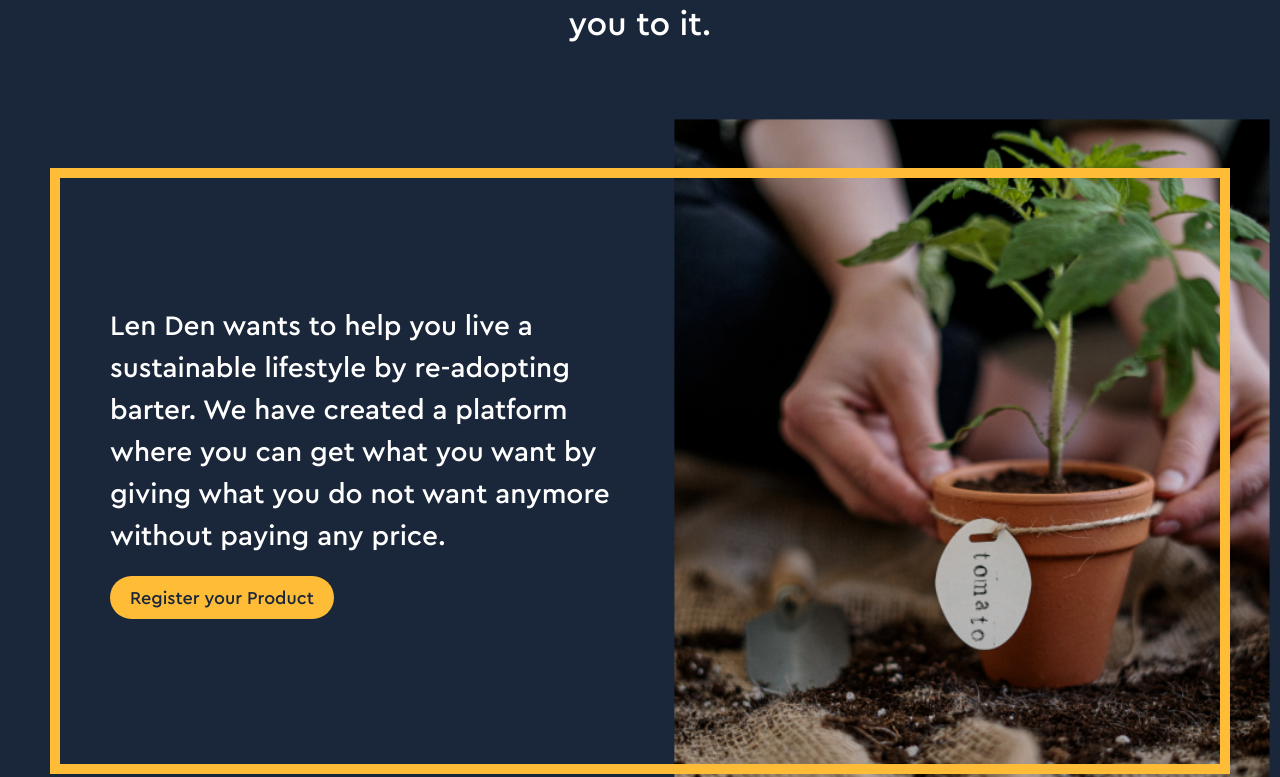
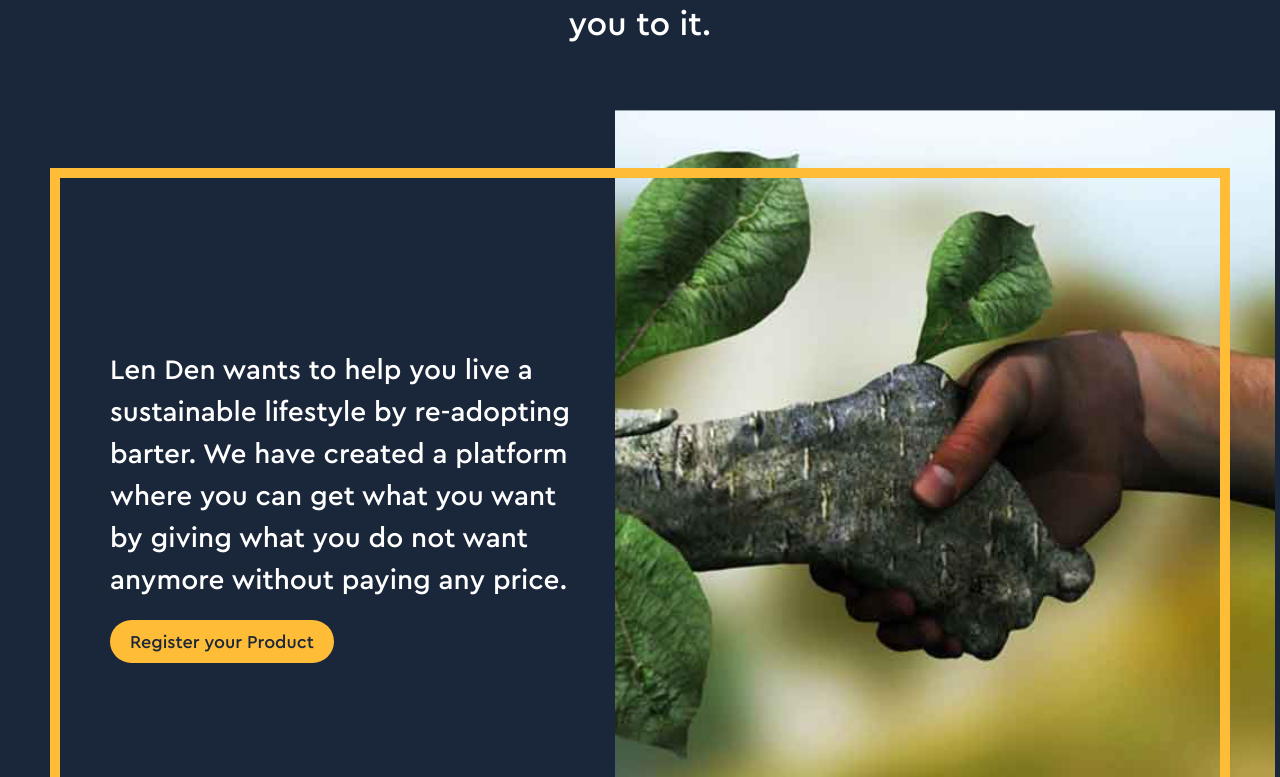
Before and after one commit to TheDemon12/lenden-coming-soon-v2, a React (Create React App) app: page / in a window 1280 px wide. Shown: the part 2083-2860 px from the top of the page. Built offline with nearby package versions, Linux system fonts and the light colour scheme.

Commit message:
public: update about us photo
Signed-off-by: kartik <kartikbhalla12@gmail.com>

```diff
--- a/src/components/home/aboutUs.tsx
+++ b/src/components/home/aboutUs.tsx
@@ -30,7 +30,7 @@ const AboutUs: React.FC<AboutUsProps> = () => {
 					</Button>
 				</div>
 
-				<img src='/plant.png' alt='' />
+				<img src='/plant2.png' alt='' />
 			</div>
 		</section>
 	);
```
Also changed, not shown: public/plant2.png (added).
